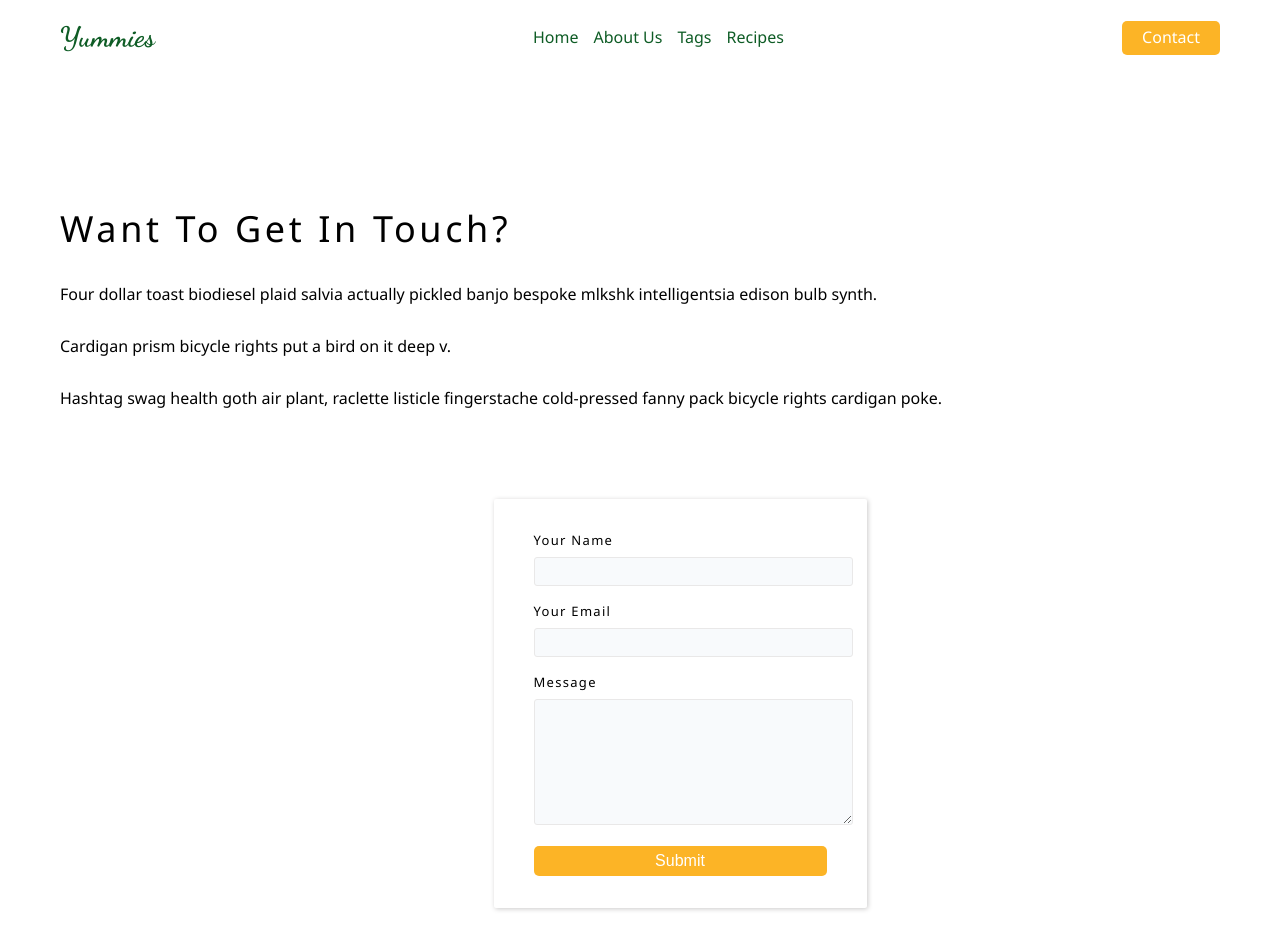
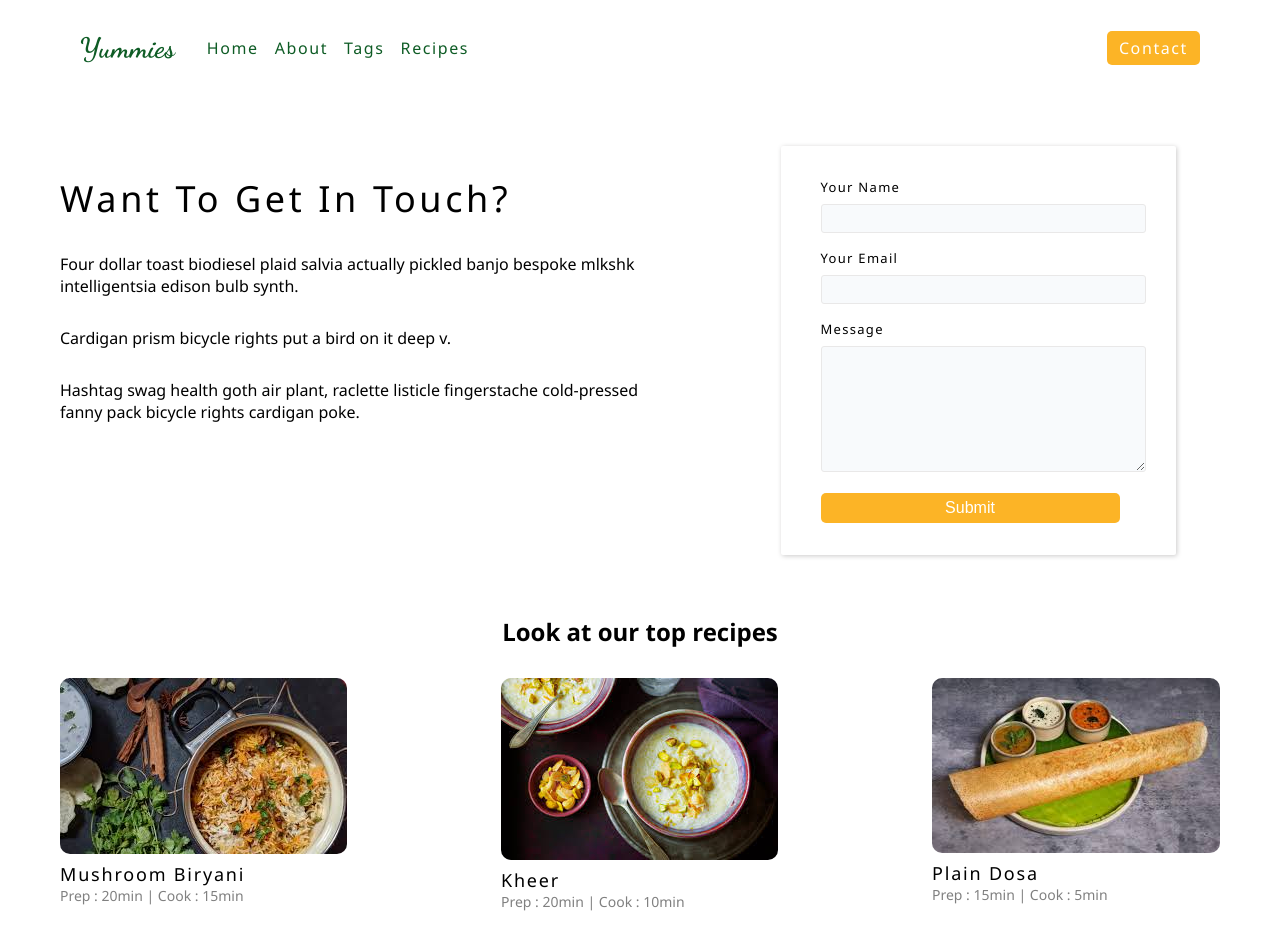
Before and after one commit to Mahamayamallya/Yummies, a plain HTML site: page contact.html in a window 1280 px wide. Shown: the top 928 px of the page. Drawn offline with Linux system fonts and the light colour scheme.

Commit message:
responsive

```diff
--- a/contact.html
+++ b/contact.html
@@ -14,26 +14,33 @@
       href="https://fonts.googleapis.com/css2?family=Dancing+Script:wght@400..700&display=swap"
       rel="stylesheet"
     />
+    <script
+      src="https://kit.fontawesome.com/77347da150.js"
+      crossorigin="anonymous"
+    ></script>
   </head>
   <body>
     <!------------Navigation------------->
-    <section class="navigation">
+    <nav class="navbar">
       <div class="nav-center">
-        <div class="logo">
-          <a href="#">Yummies</a>
+        <div class="nav-header">
+          <a href="index.html" class="nav-logo"> Yummies </a>
+          <button class="nav-btn">
+            <i class="fa-solid fa-sliders"></i>
+          </button>
         </div>
-        <div class="hamburger"></div>
-        <ul class="nav-links">
-          <li><a href="index.html">Home</a></li>
-          <li><a href="about.html">About Us</a></li>
-          <li><a href="Tags.html">Tags</a></li>
-          <li><a href="recipe.html">Recipes</a></li>
-        </ul>
-        <div>
-          <a href="contact.html" class="contact-btn">Contact</a>
+        <div class="nav-links">
+          <a href="index.html" class="nav-link"> home </a>
+          <a href="about.html" class="nav-link"> about </a>
+          <a href="tags.html" class="nav-link"> tags </a>
+          <a href="recipe.html" class="nav-link"> recipes </a>
+
+          <div class="contact-link">
+            <a href="contact.html" class="btn"> contact </a>
+          </div>
         </div>
       </div>
-    </section>
+    </nav>
 
     <!-------------------about section------------->
     <section class="contact-page">
@@ -78,27 +85,27 @@
     <section class="about-suggestion">
       <h4>Look at our top recipes</h4>
       <div class="display-recipe">
-        <div class="card">
+        <a class="card" href="single-recipe.html">
           <img src="images/mushroomBiryani.jfif" alt="Mushroom Biryani" />
           <h4 class="recipe-name">Mushroom Biryani</h4>
           <div class="recipie-time">
             <p>Prep : 20min | Cook : 15min</p>
           </div>
-        </div>
-        <div class="card">
+        </a>
+        <a class="card" href="single-recipe.html">
           <img src="images/Kheer.jpg" alt="Kheer" />
           <h4 class="recipe-name">Kheer</h4>
           <div class="recipie-time">
             <p>Prep : 20min | Cook : 10min</p>
           </div>
-        </div>
-        <div class="card">
+        </a>
+        <a class="card" href="single-recipe.html">
           <img src="images/plainDosa.jfif" alt="Plain Dosa" />
           <h4 class="recipe-name">Plain Dosa</h4>
           <div class="recipie-time">
             <p>Prep : 15min | Cook : 5min</p>
           </div>
-        </div>
+        </a>
       </div>
     </section>
     <!---------------------------footer------------------>
@@ -112,5 +119,6 @@
         </span>
       </p>
     </footer>
+    <script src="script.js"></script>
   </body>
 </html>
--- /dev/null
+++ b/script.js
@@ -0,0 +1,15 @@
+const getElement = (selector) => {
+  const element = document.querySelector(selector);
+
+  if (element) return element;
+  throw Error(
+    `Please double check your class names, there is no ${selector} class`
+  );
+};
+
+const links = getElement(".nav-links");
+const navBtnDOM = getElement(".nav-btn");
+
+navBtnDOM.addEventListener("click", () => {
+  links.classList.toggle("show-links");
+});
--- a/styles.css
+++ b/styles.css
@@ -1,4 +1,5 @@
 :root {
+  /* colors */
   --primary-color: #fcb426;
   --primary-hover: #e69b05;
   --gray: gray;
@@ -10,7 +11,18 @@
   --secondary-list: rgb(92, 89, 89);
   --secondary-white: azure;
   --secondary-green: #0e5c25;
+  /* features */
+  --letter-space-1: 0.1em;
+  --letter-space-0: 0em;
+  --letter-space-2: 0.2em;
+  --letter-space-3: 0.3em;
+  --border-radius-5: 5px;
+  --border-radius-10: 10px;
+  --border-radius-2: 2px;
+  --border-radius-3: 3px;
+  --border-radius-0: 0px;
   --transition: 0.3s ease-in-out all;
+  --max-width: 1120px;
 }
 
 html,
@@ -24,59 +36,140 @@ section {
   padding: 0 60px;
 }
 /* Navigation */
-.hamburger {
-  display: none;
+.active,
+.nav-link:hover {
+  font-weight: bold;
 }
-.navigation {
-  background-color: var(--white);
-  height: 6rem;
+.navbar a {
+  text-decoration: none;
+}
+.navbar {
+  display: flex;
+  align-items: center;
+  justify-content: center;
 }
 .nav-center {
-  padding-top: 10px;
+  width: 90vw;
+  max-width: var(--max-width);
+}
+.nav-header {
+  height: 6rem;
   display: flex;
   justify-content: space-between;
   align-items: center;
 }
-
-.nav-links > li > a,
-.logo > a {
-  text-decoration: none;
+.nav-header img {
+  width: 200px;
+}
+.nav-logo {
+  display: flex;
   color: var(--secondary-green);
+  align-items: flex-end;
 }
 
-.logo,
+.nav-btn {
+  border: none;
+  background-color: var(--white);
+  padding: 0.15rem 0.75rem;
+  color: var(--primary-color);
+}
+.nav-btn i {
+  font-size: 1.25rem;
+}
+.nav-links {
+  height: 0;
+  overflow: hidden;
+  display: flex;
+  flex-direction: column;
+  transition: var(--transition);
+}
+.show-links {
+  height: 23.9375rem;
+}
+
+.nav-link {
+  color: var(--secondary-green);
+  display: block;
+  text-align: center;
+  font-size: 1rem;
+  text-transform: capitalize;
+  letter-spacing: var(--letter-space-1);
+  padding: 1rem 0;
+  border-top: 1px solid var(--grey-300);
+  transition: var(--transition);
+}
+.btn {
+  cursor: pointer;
+  color: var(--white);
+  background: var(--primary-color);
+  border: transparent;
+  border-radius: var(--border-radius-5);
+  letter-spacing: var(--letter-space-1);
+  padding: 0.375rem 0.75rem;
+  transition: var(--transtion);
+  text-transform: capitalize;
+  display: inline-block;
+}
+.btn:hover {
+  background: var(--primary-hover);
+}
+
+.contact-btn {
+  background-color: var(--primary-color);
+  color: var(--white);
+  padding: 5px 20px 7px 20px;
+  cursor: pointer;
+  border: none;
+  border-radius: var(--border-radius-5);
+  text-decoration: none;
+}
+.contact-btn:hover {
+  background-color: var(--primary-hover);
+}
+.contact-link {
+  text-align: center;
+}
+@media screen and (min-width: 752px) {
+  .navbar {
+    height: 6rem;
+  }
+  .nav-center {
+    display: flex;
+    align-items: center;
+  }
+  .nav-header {
+    padding: 0;
+    margin-right: 2rem;
+    height: auto;
+  }
+
+  .nav-btn {
+    display: none;
+  }
+  .nav-links {
+    height: auto !important;
+    flex-direction: row;
+    align-items: center;
+    width: 100%;
+  }
+  .nav-link {
+    padding: 0;
+    border-top: none;
+    margin-right: 1rem;
+    font-size: 1rem;
+  }
+  .contact-link {
+    margin-right: 0;
+    margin-left: auto;
+  }
+}
+.nav-logo,
 h1 {
   font-family: "Dancing Script", cursive;
   font-optical-sizing: auto;
   font-weight: bolder;
   font-size: 28px;
   font-style: normal;
-}
-.nav-links {
-  display: flex;
-  justify-content: space-around;
-  gap: 15px;
-}
-.nav-links li {
-  list-style: none;
-}
-.nav-links li:hover {
-  font-weight: bold;
-}
-.active {
-  font-weight: bold;
-}
-.contact-btn {
-  background-color: var(--primary-color);
-  color: var(--white);
-  padding: 5px 20px 7px 20px;
-  cursor: pointer;
-  border: none;
-  border-radius: 5px;
-  text-decoration: none;
-}
-.contact-btn:hover {
-  background-color: var(--primary-hover);
 }
 
 /* Head section */
@@ -86,7 +179,7 @@ h1 {
   text-align: center;
   height: 50vh;
   margin-bottom: 2rem;
-  border-radius: 10px;
+  border-radius: var(--border-radius-10);
   padding-top: 10px;
   background-position: center bottom;
 }
@@ -95,7 +188,7 @@ h1 {
 }
 .head-section h4 {
   text-transform: uppercase;
-  letter-spacing: 0.3em;
+  letter-spacing: var(--letter-space3);
   font-size: 12px;
   margin-top: 0;
   color: var(--secondary-white);
@@ -118,9 +211,11 @@ h1 {
 .recipe-list li {
   list-style: none;
   cursor: pointer;
+}
+.recipie-list-link a {
   color: var(--secondary-list);
 }
-.recipe-list li:hover {
+.recipie-list-link a:hover {
   color: black;
 }
 .recipe-list ul {
@@ -138,7 +233,7 @@ h1 {
   margin-top: 1%;
   font-size: 18px;
   font-weight: 500;
-  letter-spacing: 0.1em;
+  letter-spacing: var(--letter-space-1);
   margin-bottom: 0;
   cursor: pointer;
 }
@@ -148,7 +243,7 @@ h1 {
   color: black;
 }
 .card img {
-  border-radius: 10px;
+  border-radius: var(--border-radius-10);
   margin-bottom: 0;
   cursor: pointer;
 }
@@ -185,7 +280,7 @@ footer a {
 }
 .contact-page > .about-content > h4 {
   font-weight: 400;
-  letter-spacing: 0.1em;
+  letter-spacing: var(--letter-space-1);
 }
 .contact-content-p p {
   margin-bottom: 30px;
@@ -201,23 +296,23 @@ footer a {
 .form {
   width: 100%;
   background-color: var(--white);
-  border-radius: 2px;
+  border-radius: var(--border-radius-2);
   box-shadow: 1px 1px 5px rgb(203, 202, 202);
-  padding: 2rem 2.5rem;
-  margin-right: 10px;
+  padding: 2rem 3.5rem 2rem 2.5rem;
+  /* margin-right: 10px; */
 }
 .form-label {
   display: block;
   font-size: small;
   margin-bottom: 0.5rem;
   text-transform: capitalize;
-  letter-spacing: 0.1em;
+  letter-spacing: var(--letter-space-1);
 }
 .form-input,
 .form-textarea {
   width: 100%;
   padding: 0.375rem 0.75rem;
-  border-radius: 3px;
+  border-radius: var(--border-radius-3);
   background-color: var(--secondary-form-white);
   border: 1px solid rgb(233, 232, 232);
 }
@@ -232,7 +327,7 @@ footer a {
 
 .form-alert {
   color: red;
-  letter-spacing: 0.1em;
+  letter-spacing: var(--letter-space-1);
   text-transform: capitalize;
 }
 .btn-block {
@@ -247,14 +342,18 @@ footer a {
   justify-content: space-between;
   margin-top: 30px;
 }
+.about > .about-content {
+  margin-bottom: 30px;
+}
 .about-content {
-  margin-bottom: 30px;
+  width: 50%;
+  /*
   padding-top: 30px;
-  padding-right: 40px;
+  padding-right: 40px; */
 }
 .about-content h4 {
   font-size: 36px;
-  letter-spacing: 0.2rem;
+  letter-spacing: var(--letter-space-2);
   margin-bottom: 0;
 }
 .about-content-p {
@@ -265,7 +364,7 @@ footer a {
 }
 .about-img img {
   height: 400px;
-  border-radius: 5px;
+  border-radius: var(--border-radius-5);
 }
 .about-suggestion > h4 {
   margin: 50px auto 30px auto;
@@ -287,7 +386,7 @@ footer a {
 }
 .tag {
   background-color: var(--secondary-green);
-  border-radius: 5px;
+  border-radius: var(--border-radius-5);
   text-align: center;
   color: var(--white);
   text-decoration: none;
@@ -320,7 +419,7 @@ footer a {
 }
 .recipe-hero-img {
   height: 300px;
-  border-radius: 10px;
+  border-radius: var(--border-radius-10);
 }
 .recipe-info p {
   color: var(--grey-700);
@@ -467,14 +566,10 @@ footer a {
   .about-content > h4 {
     margin-top: 0;
     font-size: 26px;
-    letter-spacing: 0em;
+    letter-spacing: var(--letter-space-0);
   }
 }
 @media only screen and (max-width: 829px) {
-  .nav-links,
-  .contact-btn {
-    display: none;
-  }
   .head-section {
     height: 40vh;
     background-position: bottom;
@@ -483,7 +578,7 @@ footer a {
     font-size: 24px;
   }
   .head-section h4 {
-    letter-spacing: 0;
+    letter-spacing: 0var (--letter-space-0);
   }
   /* .home-page-recipe {
     display: block;
@@ -533,6 +628,6 @@ footer a {
     padding-right: 0;
   }
   .head-section {
-    border-radius: 0;
+    border-radius: var(--border-radius-0);
   }
 }
```
Also changed, not shown: about.html (+21 -13 lines), index.html (+42 -13 lines), recipe.html (+33 -17 lines), single-recipe.html (+28 -16 lines), tag-template.html (+21 -13 lines), tags.html (+21 -13 lines).
